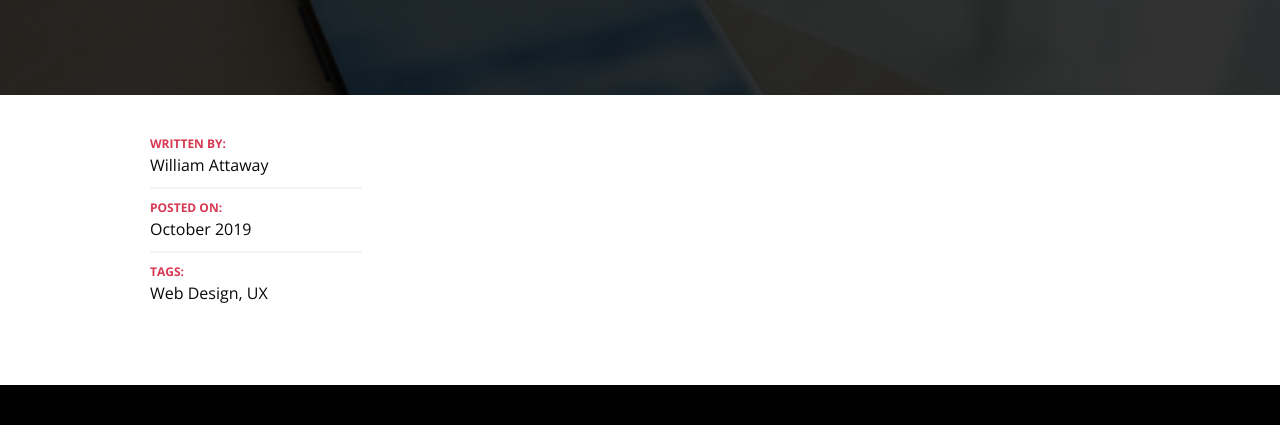
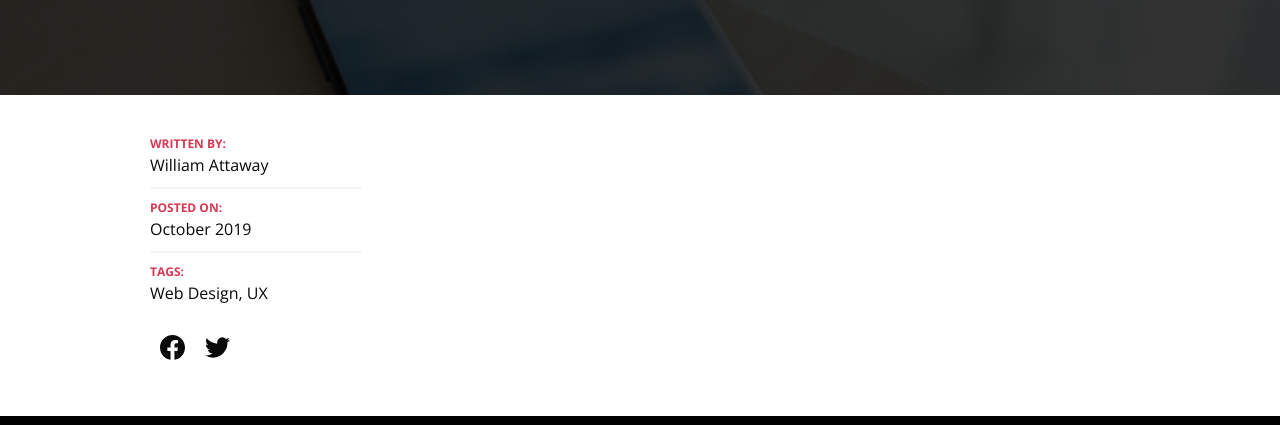
Before and after one commit to Franklin11111/holbertonschool-web_front_end, a plain HTML site: page flexbox/14-article.html in a window 1280 px wide. Shown: the part 296-721 px from the top of the page. Drawn offline with nearby package versions, Linux system fonts and the light colour scheme.

Commit message:
Added the share social icons

```diff
--- a/flexbox/13-article.html
+++ b/flexbox/14-article.html
@@ -16,7 +16,7 @@
       href="https://fonts.googleapis.com/css?family=Open+Sans:400,700|Raleway:700&display=swap"
       rel="stylesheet"
     />
-    <link rel="stylesheet" href="13-styles.css" />
+    <link rel="stylesheet" href="14-styles.css" />
   </head>
   <body>
     <!– Header –>
@@ -105,7 +105,40 @@
                   </li>
                 </ul>
               </div>
-              <div class="post-share"></div>
+              <div class="post-share">
+                <ul class="social nav">
+                  <li class="social-item nav-item">
+                    <a href="#" class="social-link">
+                      <svg
+                        viewbox="0 0 24 24"
+                        xmlns="http://www.w3.org/2000/svg"
+                        width="25"
+                        height="25"
+                      >
+                        <title>Facebook icon</title>
+                        <path
+                          d="M23.998 12c0-6.628-5.372-12-11.999-12C5.372 0 0 5.372 0 12c0 5.988 4.388 10.952 10.124 11.852v-8.384H7.078v-3.469h3.046V9.356c0-3.008 1.792-4.669 4.532-4.669 1.313 0 2.686.234 2.686.234v2.953H15.83c-1.49 0-1.955.925-1.955 1.874V12h3.328l-.532 3.469h-2.796v8.384c5.736-.9 10.124-5.864 10.124-11.853z"
+                        />
+                      </svg>
+                    </a>
+                  </li>
+                  <li class="social-item nav-item">
+                    <a href="#" class="social-link">
+                      <svg
+                        viewbox="0 0 24 24"
+                        xmlns="http://www.w3.org/2000/svg"
+                        width="25"
+                        height="25"
+                      >
+                        <title>Twitter icon</title>
+                        <path
+                          d="M23.954 4.569a10 10 0 0 1-2.825.775 4.958 4.958 0 0 0 2.163-2.723c-.951.555-2.005.959-3.127 1.184a4.92 4.92 0 0 0-8.384 4.482C7.691 8.094 4.066 6.13 1.64 3.161a4.822 4.822 0 0 0-.666 2.475c0 1.71.87 3.213 2.188 4.096a4.904 4.904 0 0 1-2.228-.616v.061a4.923 4.923 0 0 0 3.946 4.827 4.996 4.996 0 0 1-2.212.085 4.937 4.937 0 0 0 4.604 3.417 9.868 9.868 0 0 1-6.102 2.105c-.39 0-.779-.023-1.17-.067a13.995 13.995 0 0 0 7.557 2.209c9.054 0 13.999-7.496 13.999-13.986 0-.209 0-.42-.015-.63a9.936 9.936 0 0 0 2.46-2.548l-.047-.02z"
+                        />
+                      </svg>
+                    </a>
+                  </li>
+                </ul>
+              </div>
             </aside>
           </div>
         </div>
```
Also changed, not shown: flexbox/14-styles.css (renamed from flexbox/13-styles.css).
